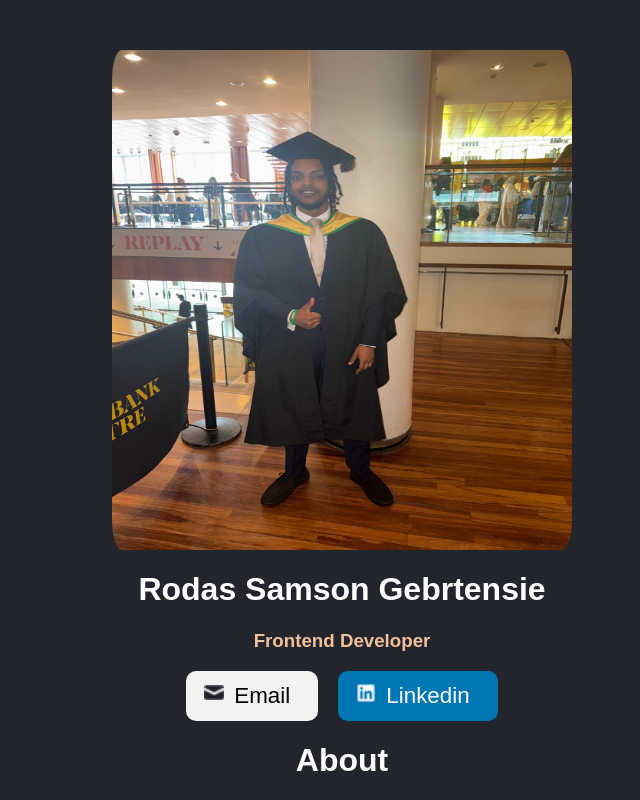
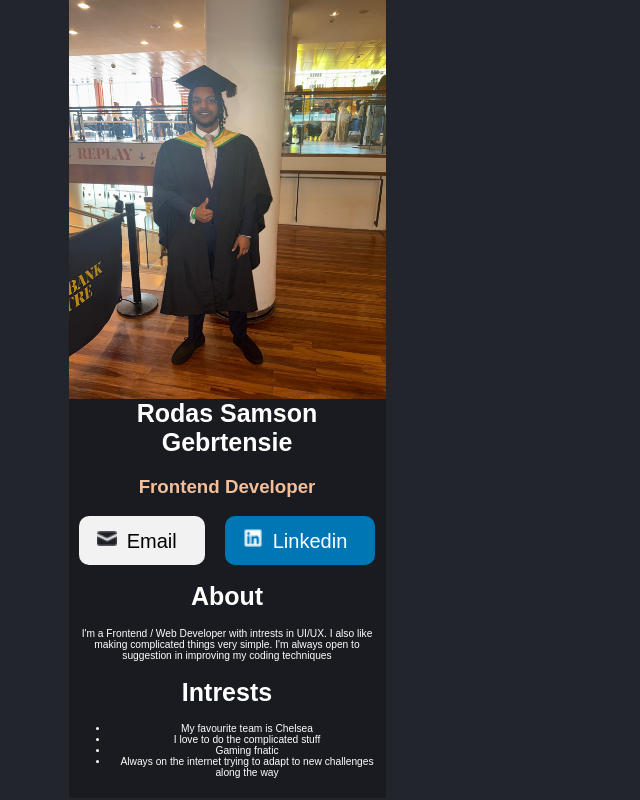
Before and after one commit to Unidentified-Coder/React-Projects, a React (Vite) app in the folder Business-Card/: page / in a window 1280 px wide. Shown: the top 800 px of the page, without its empty margins (298-938 px from the left). Built offline with nearby package versions, Linux system fonts and the light colour scheme.

Commit message:
Base Layout  ✅

```diff
--- a/Business-Card/src/Components/index.css
+++ b/Business-Card/src/Components/index.css
@@ -3,20 +3,30 @@
 }
 
 body {
-    padding: 50px;
+    /* padding: 0 250px 0 250px; */
     font-family: Arial, Helvetica, sans-serif;
     color: white;
     margin: 0 250px 0 250px;
     background: #23252C;
-
+    width: 550px;
+    height: 868px;
 }
-.header{
+.Main-Container{
+    display: flex;
+    justify-content: center;
     text-align: center;
+    height: 100vh;
+}
+h1{
+    font-size: 25px;
 }
 .Name-ttl{
     display: flex;
     justify-content: center;
     text-align: center;
+    margin: 0;
+    font-size: 25px;
+    font-style: bold;
 }
 .Sub-ttl{
     color: #F3BF99;
@@ -26,21 +36,20 @@ body {
 }
 .main-img {
     display: block;
-    margin: auto;
+    /* margin: auto; */
     width: 450px;
-    padding: 0px 20px;
-    width: 500px;
-    height: 500px;
-    border-top-left-radius: 10px;
-    border-top-right-radius: 10px;
-    border-radius: 30px;
+    /* padding: 0px 20px; */
+    width: 317px;
+    height: 399px;
+    /* border-top-left-radius: 10px;
+    border-top-right-radius: 10px; */
+    /* border-radius: 30px; */
 
 
 }
 .email-header,.linkedin-header{
-    padding: 30px 10px;
+    padding: 10px 10px;
     font-weight: 500;
-    font-size: 1.4rem;
 }
 .Buttons{
     display: flex;
@@ -52,12 +61,12 @@ body {
     display: inline-block;
     justify-content: center;
     align-items: center;
+    font-size: 20px;
     gap: 8px;
     padding: 12px 18px;
     border-radius: 10px;
     text-decoration: none;
     font-weight: 600;
-    font-size: 16px;
     margin: 0 10px 0 10px;
     cursor: pointer;
 }
@@ -85,23 +94,29 @@ body {
 .about-txt{
     display: flex;
     justify-content: center;
-    padding: 0 150px 0 150px;
+    padding: 0 10px 0 10px;
+    font-size: 10.24px;
 }
 .Intrest-ttl{
     display: flex;
     justify-content: center;
+    text-align: center;
 }
 ul > li{
-    display: flex;
-    justify-content: center;
-    text-align: center;
+    padding: 0 10px 0 10px;
+    font-size: 10.24px;
+}
+.Secondary-Container{
+    background: #1A1B21;
+    width: 317px;
+    height: 399px;
 }
 
 .Legals{
     display: flex;
     justify-content: center;
-    flex-direction: column;
+    /* flex-direction: column; */
     flex-grow: 1;
     text-align: center;
-    padding-top: 50px;
+    /* padding-top: 25px; */
 }
--- a/Business-Card/src/Header.jsx
+++ b/Business-Card/src/Header.jsx
@@ -1,11 +1,14 @@
 import './Components/index.css'
 export default function Header(){
   return (
-    <>
+    <div className='Main-Container'>
+        <div className='Business-Card'>
+
         <header className="header">
             <img className= 'main-img' src="src/assets/Rodas-Grad-Pic.JPG" alt="Rodas in Graduation Attire"/>
         </header>
 
+        <div className='Secondary-Container'>
 
             <h1 className='Name-ttl'>Rodas Samson Gebrtensie</h1>
             <h3 className='Sub-ttl'>Frontend Developer</h3>
@@ -58,7 +61,11 @@ export default function Header(){
                     <li>Gaming fnatic</li>
                     <li>Always on the internet trying to adapt to new challenges along the way</li>
                 </ul>
-    </>
+            </div>
+        </div>
+    </div>
+
+
 
   )
 }
```
Lines whose indentation alone changed are shown as unchanged.
